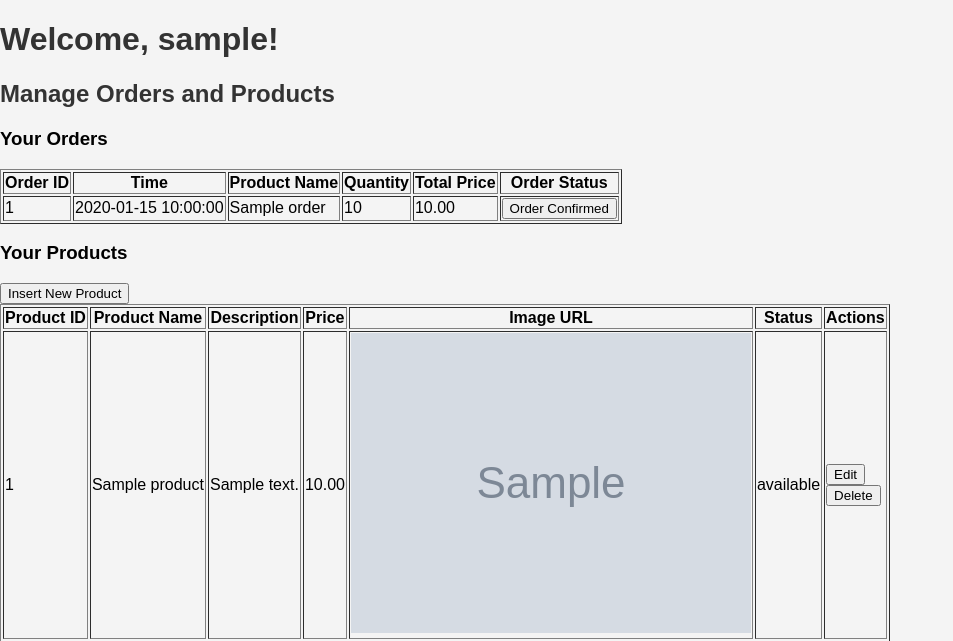
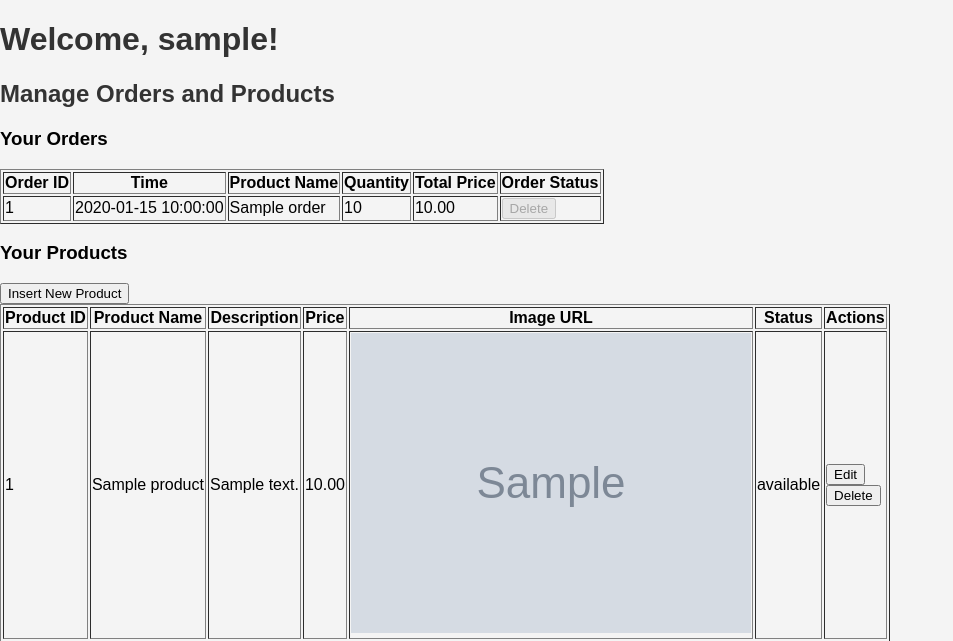
Before and after one commit to dewchan01/online-food-ordering-service, a PHP site: page /vendor_dashboard.php in a window 1280 px wide. Shown: the top 641 px of the page, without its empty margins (0-953 px from the left). Run offline with PHP 8.4, Linux system fonts and the light colour scheme; the visitor is signed in with stand-in values (Sample User, id 1); tables that the repository leaves empty hold one stand-in row (values such as "Sample post"); grey boxes marked "Sample" are stand-in pictures.

Commit message:
update vendor dashboard to match status of order

```diff
--- a/insert_product_to_vendor.sql
+++ b/insert_product_to_vendor.sql
@@ -7,4 +7,4 @@ VALUES
 
 INSERT INTO orders (time, image_url, username, product_id, product_name, description, quantity, total_price, order_status)
 VALUES
-(CURRENT_TIMESTAMP,'https://static.phdvasia.com/sg1/menu/single/desktop_thumbnail_5ee2b262-0e37-4ff8-9a7f-9132dc93fa0d.jpg', 'admin','Description for Product A1', 1, 'Product A1', 2, 21.98, 'Payment Received')
+(CURRENT_TIMESTAMP,'https://static.phdvasia.com/sg1/menu/single/desktop_thumbnail_5ee2b262-0e37-4ff8-9a7f-9132dc93fa0d.jpg', 'admin','Description for Product A1', 1, 'Product A1', 2, 21.98, 'Order Confirmed')
--- a/process_payment.php
+++ b/process_payment.php
@@ -43,7 +43,7 @@ foreach ($cartItems as $productName => $quantity) {
 
         // Insert order details into the orders table
         $insertQuery = "INSERT INTO orders (time, image_url, username, product_id, product_name, description, quantity, total_price, order_status)
-                        VALUES (CURRENT_TIMESTAMP, ?, ?, ?, ?, ?, ?, ?, 'Payment Received')";
+                        VALUES (CURRENT_TIMESTAMP, ?, ?, ?, ?, ?, ?, ?, 'Order Confirmed')";
         $stmt = $conn->prepare($insertQuery);
         $stmt->bind_param("ssisssd", $imageURL, $customerUsername, $productID, $productName, $description, $quantity, $totalPrice);
         $stmt->execute();
--- a/vendor_dashboard.php
+++ b/vendor_dashboard.php
@@ -55,7 +55,7 @@ if(isset($_POST['toggle_order_status'])){
     $stmt->close();
 
     // Determine the new order status
-    $newStatus = ($currentStatus === "Payment Received") ? "Order Confirmed" : "Payment Received";
+    $newStatus = ($currentStatus === "Order Confirmed") ? "Delivered" : "Order Confirmed";
 
     // Update the order status in the database
     $updateStatusQuery = "UPDATE orders SET order_status = ? WHERE order_id = ?";
@@ -140,9 +140,10 @@ if(isset($_POST['toggle_order_status'])){
             echo "<td>" . $row["total_price"] . "</td>";
             echo "<td>";
             // Determine the text content based on the order status
-            $orderStatusText = ($row["order_status"] === "Payment Received") ? "Payment Received" : "Order Confirmed";
+            $orderStatusText = ($row["order_status"] === "Order Confirmed") ? "Delivered" : "Delete";
+            $buttonStatus = ($row["order_status"] === "Order Confirmed") ? "" : "disabled";
             echo "<form method='POST'>";
-            echo "<button type='submit' name='toggle_order_status' value='" . $row['order_id'] . "'>" . $orderStatusText . "</button>";
+            echo "<button type='submit' name='toggle_order_status' value='" . $row['order_id'] . "' . $buttonStatus . >" . $orderStatusText . "</button>";
             echo "</form>";
             echo "</td>";
             echo "</tr>";
```
